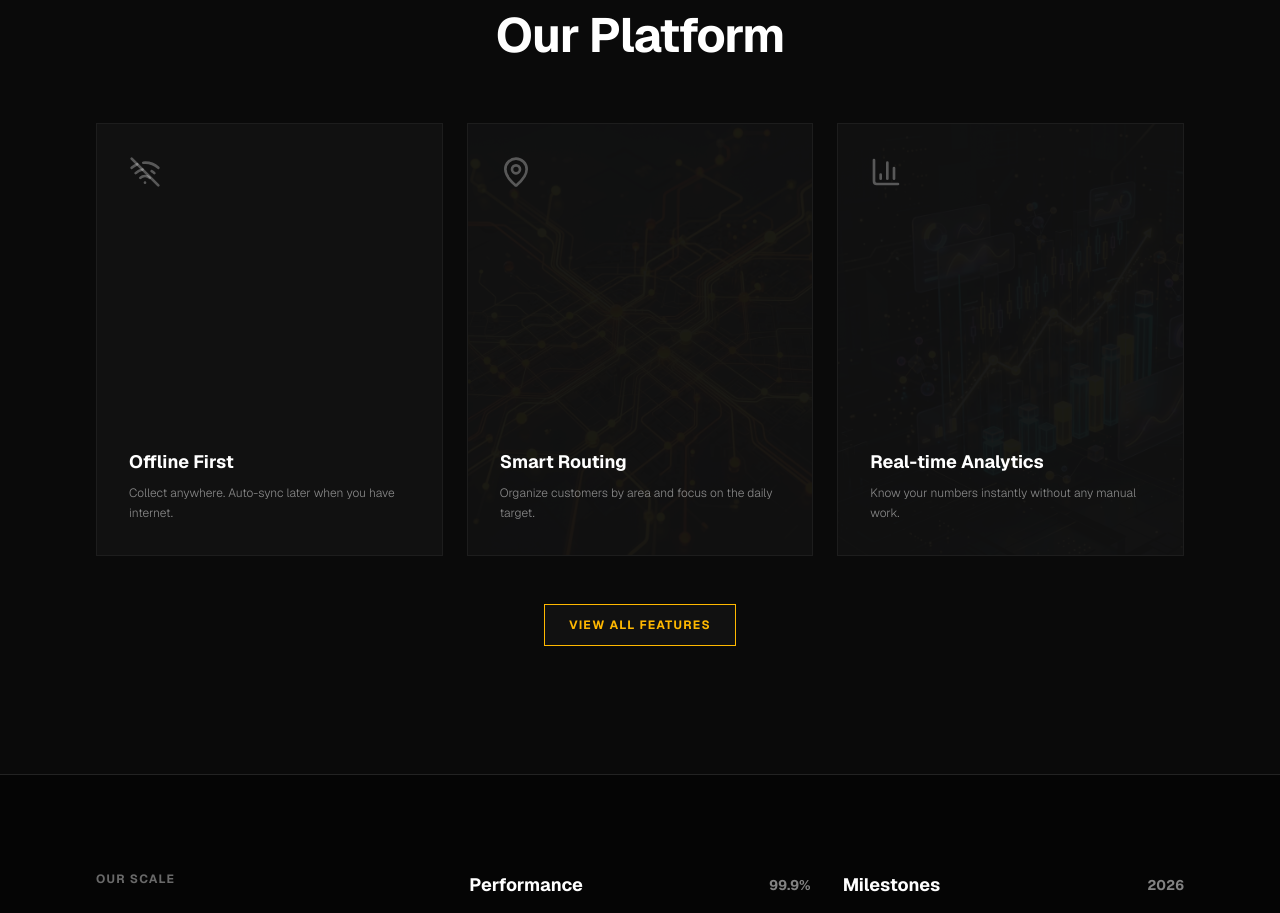
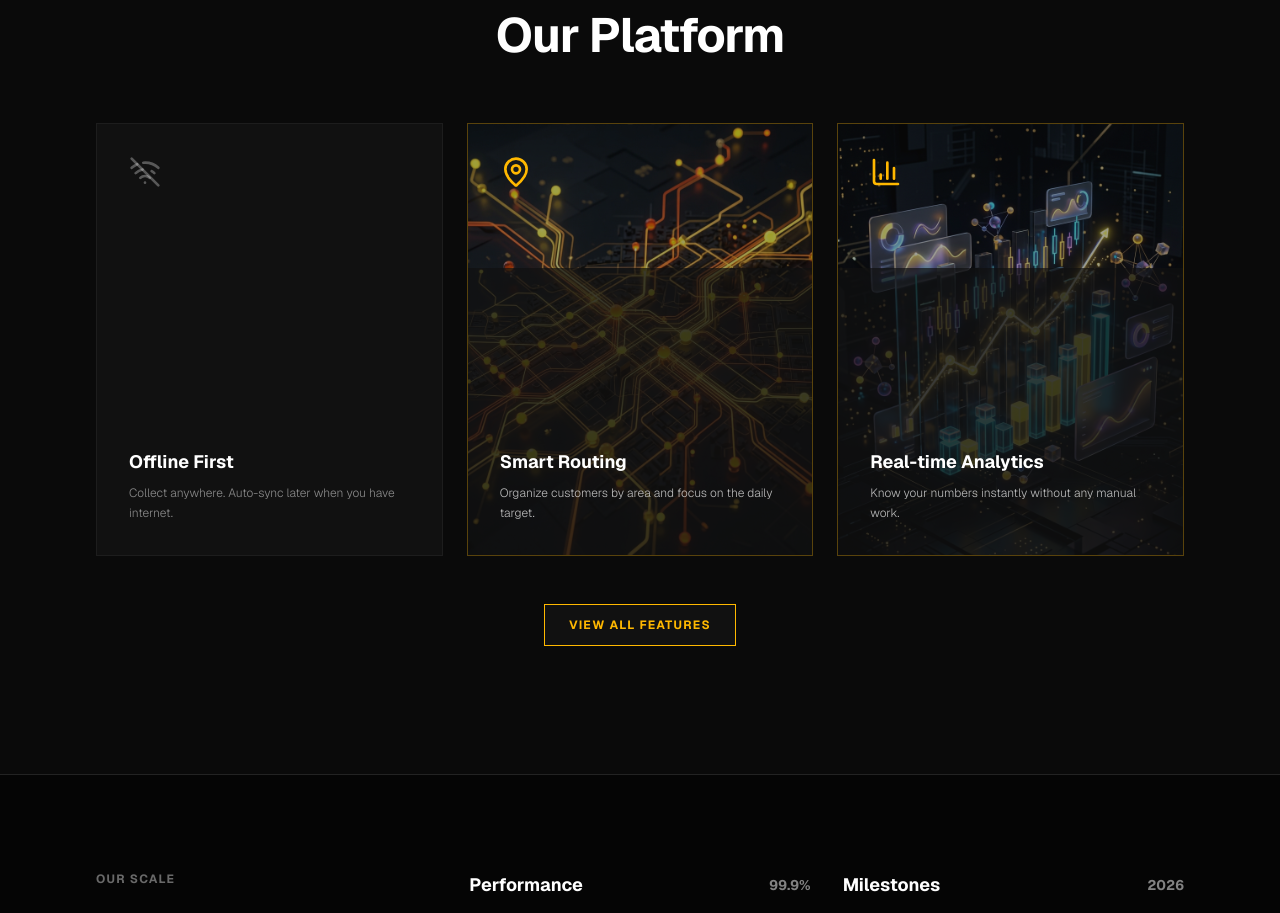
Before and after one commit to dilshandevxx/finance-app-loan-collection, a Next.js app: page /welcome in a window 1280 px wide. Shown: the part 1480-2393 px from the top of the page. Built offline with nearby package versions, Linux system fonts and the light colour scheme.

Commit message:
fix: increase image opacity and remove heavy overlay so images display properly

```diff
--- a/src/app/welcome/page.tsx
+++ b/src/app/welcome/page.tsx
@@ -109,22 +109,22 @@ export default function WelcomePage() {
                   <p className="text-xs text-white/50 font-light leading-relaxed">Collect anywhere. Auto-sync later when you have internet.</p>
                 </div>
               </div>
-              <div className="aspect-square sm:aspect-[4/5] bg-[#111] p-8 flex flex-col justify-between group cursor-pointer border border-white/5 relative overflow-hidden">
-                <div className="absolute inset-0 opacity-20 group-hover:opacity-40 transition-opacity duration-500 bg-[url('/mobile_ui.png')] bg-cover bg-center" />
-                <div className="absolute inset-0 bg-[#111]/80" />
-                <MapPin className="w-8 h-8 text-white/30 group-hover:text-white transition-colors relative z-10" />
+              <div className="aspect-square sm:aspect-[4/5] bg-[#111] p-8 flex flex-col justify-between group cursor-pointer border border-primary/30 relative overflow-hidden">
+                <div className="absolute inset-0 opacity-60 group-hover:opacity-80 transition-opacity duration-500 bg-[url('/mobile_ui.png')] bg-cover bg-center" />
+                <div className="absolute bottom-0 left-0 right-0 h-2/3 bg-[#111]/70" />
+                <MapPin className="w-8 h-8 text-primary relative z-10" />
                 <div className="relative z-10">
                   <h3 className="text-lg font-bold mb-2">Smart Routing</h3>
-                  <p className="text-xs text-white/50 font-light leading-relaxed">Organize customers by area and focus on the daily target.</p>
+                  <p className="text-xs text-white/70 font-light leading-relaxed">Organize customers by area and focus on the daily target.</p>
                 </div>
               </div>
-              <div className="aspect-square sm:aspect-[4/5] bg-[#111] p-8 flex flex-col justify-between group cursor-pointer border border-white/5 relative overflow-hidden">
-                <div className="absolute inset-0 opacity-20 group-hover:opacity-50 transition-opacity duration-500 bg-[url('/finance_dashboard.png')] bg-cover bg-left" />
-                <div className="absolute inset-0 bg-[#111]/80" />
-                <BarChart3 className="w-8 h-8 text-white/30 group-hover:text-primary transition-colors relative z-10" />
+              <div className="aspect-square sm:aspect-[4/5] bg-[#111] p-8 flex flex-col justify-between group cursor-pointer border border-primary/30 relative overflow-hidden">
+                <div className="absolute inset-0 opacity-60 group-hover:opacity-80 transition-opacity duration-500 bg-[url('/finance_dashboard.png')] bg-cover bg-center" />
+                <div className="absolute bottom-0 left-0 right-0 h-2/3 bg-[#111]/70" />
+                <BarChart3 className="w-8 h-8 text-primary relative z-10" />
                 <div className="relative z-10">
                   <h3 className="text-lg font-bold mb-2 text-white">Real-time Analytics</h3>
-                  <p className="text-xs text-white/50 font-light leading-relaxed">Know your numbers instantly without any manual work.</p>
+                  <p className="text-xs text-white/70 font-light leading-relaxed">Know your numbers instantly without any manual work.</p>
                 </div>
               </div>
             </div>
```
